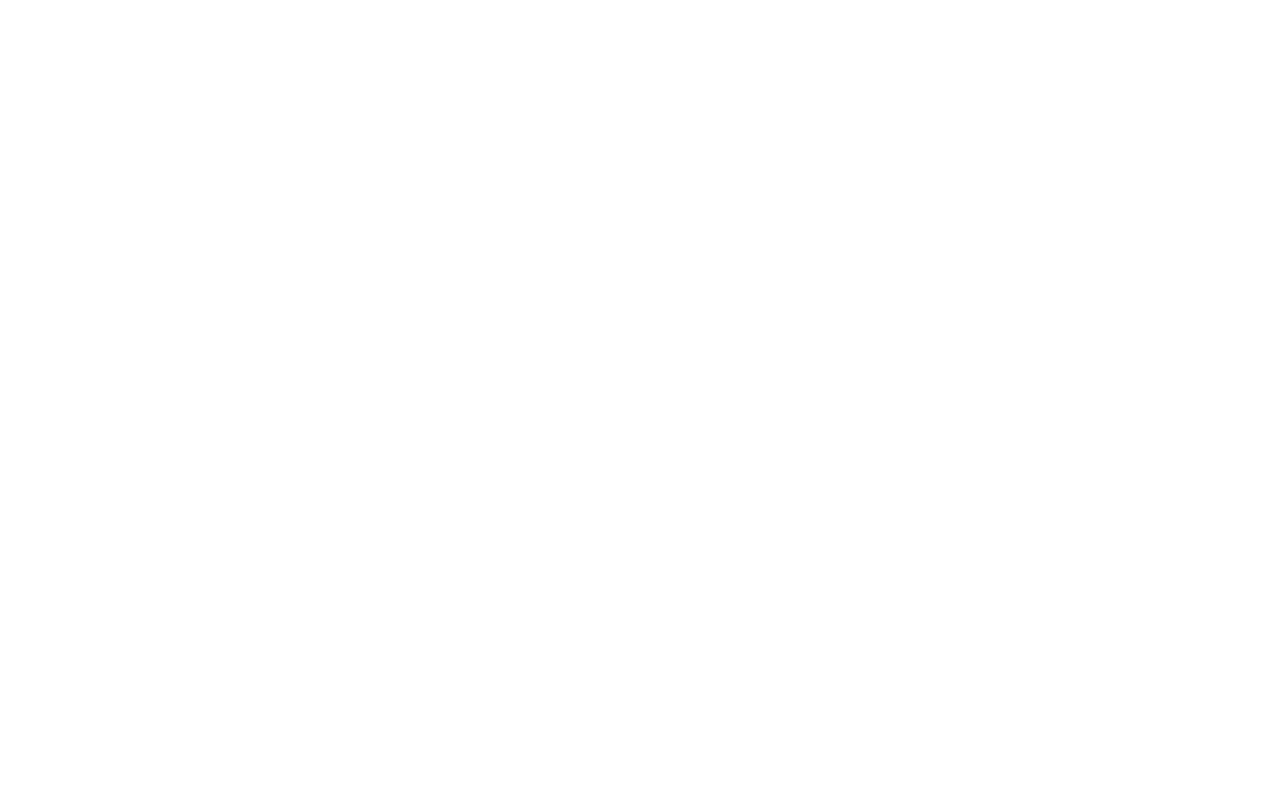
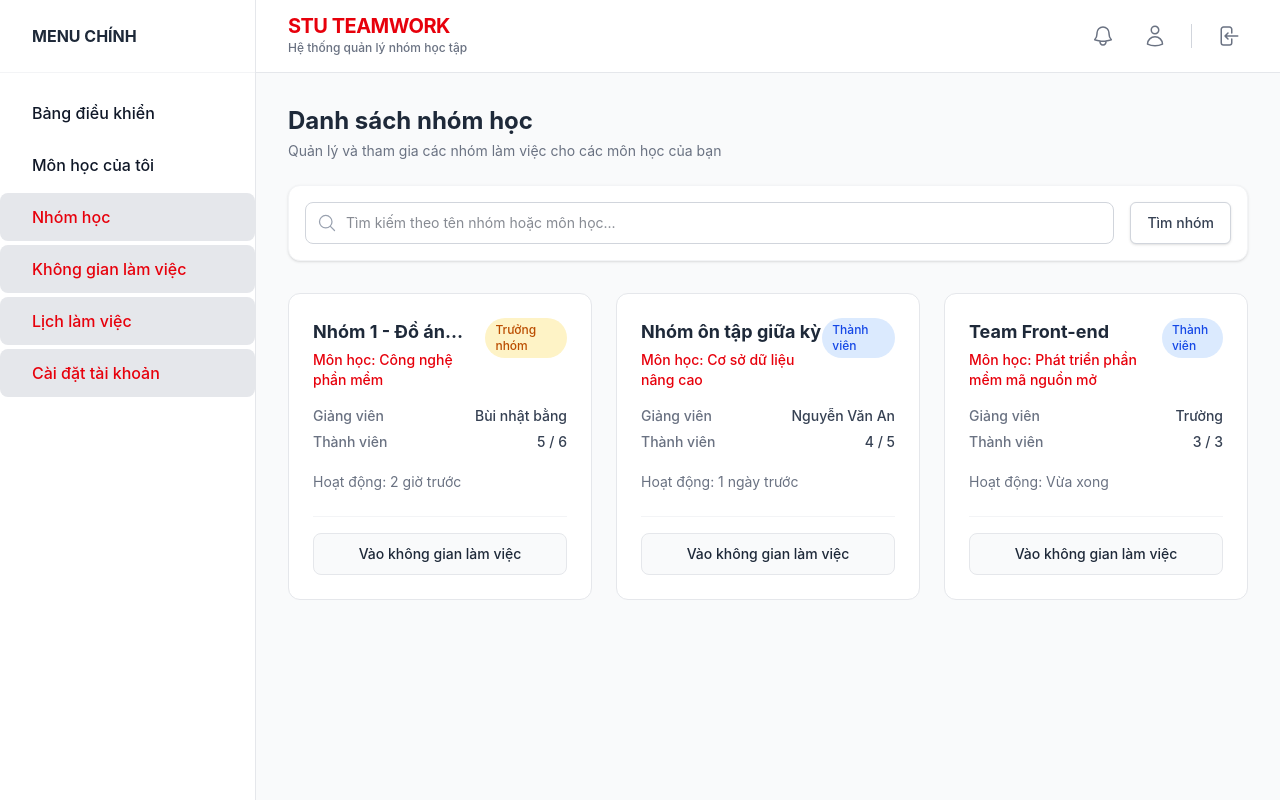
Before and after one commit to qui13082004a-afk/TTTN_FE, a React (Vite) app: page /nhomhoc in a window 1280 px wide. Before the commit this address had no page. Built offline with nearby package versions, Linux system fonts and the light colour scheme.

Commit message:
Tạo Nhóm hoc

```diff
--- a/src/App.jsx
+++ b/src/App.jsx
@@ -3,6 +3,7 @@
 import Login from './pages/Login.jsx';
 import DashboardSV from './pages/DashboardSV.jsx';
 import MyMonHoc from './pages/MyMonHoc.jsx';
+import Nhomhoc from './pages/Nhomhoc.jsx';
 function App() {
   return (
     <Router>
@@ -12,6 +13,7 @@
           <Route path ="/login" element={<Login />} />
           <Route path="/dashboard" element={<DashboardSV />} />
           <Route path="/monhoc" element={<MyMonHoc />} />
+          <Route path="/nhomhoc" element={<Nhomhoc />} />
         </Routes>
       </div>
     </Router>
--- a/src/components/Sidebar.jsx
+++ b/src/components/Sidebar.jsx
@@ -32,7 +32,7 @@
           </li>
           <li>
 
-            <NavLink to="#nhomhoc" className={getNavLinkClass}>
+            <NavLink to="/nhomhoc" className={getNavLinkClass}>
               Nhóm học
             </NavLink>
           </li>
--- a/src/pages/Login.jsx
+++ b/src/pages/Login.jsx
@@ -61,7 +61,7 @@
         </div>
       </div>
 
-      {/* Footer */}
+
       <footer className="absolute bottom-0 left-0 p-8 text-xs text-blue-900 font-bold tracking-wider">
         STU TEAMWORK
       </footer>
--- /dev/null
+++ b/src/pages/Nhomhoc.jsx
@@ -0,0 +1,129 @@
+import React from 'react';
+import Sidebar from '../components/Sidebar';
+import Header from '../components/Header'
+export default function Nhomhoc() {
+     // Dữ liệu giả
+     const groups = [
+    {
+      id: 1,
+      name: 'Nhóm 1 - Đồ án cuối kỳ',
+      subject: 'Công nghệ phần mềm',
+      members: 5,
+      teacher: 'Bùi nhật bằng',
+      maxMembers: 6,
+      role: 'Trưởng nhóm',
+      lastActive: '2 giờ trước'
+    },
+    {
+      id: 2,
+      name: 'Nhóm ôn tập giữa kỳ',
+      subject: 'Cơ sở dữ liệu nâng cao',
+      teacher: 'Nguyễn Văn An',
+      members: 4,
+      maxMembers: 5,
+      role: 'Thành viên',
+      lastActive: '1 ngày trước'
+    },
+    {
+      id: 3,
+      name: 'Team Front-end',
+      subject: 'Phát triển phần mềm mã nguồn mở',
+      teacher: 'Trường',
+      members: 3,
+      maxMembers: 3,
+      role: 'Thành viên',
+      lastActive: 'Vừa xong'
+    }
+  ];
+  return (
+    <div className="flex h-screen bg-gray-50 overflow-hidden">
+      <Sidebar />
+
+      <div className="flex-1 flex flex-col h-full">
+        <Header />
+
+        <main className="flex-1 overflow-x-hidden overflow-y-auto p-8">
+
+
+          <div className="flex justify-between items-center mb-6">
+            <div>
+              <h1 className="text-2xl font-bold text-gray-800">Danh sách nhóm học</h1>
+              <p className="text-gray-500 text-sm mt-1">Quản lý và tham gia các nhóm làm việc cho các môn học của bạn</p>
+            </div>
+
+          </div>
+
+
+          <div className="bg-white p-4 rounded-xl shadow-sm border border-gray-100 flex flex-col sm:flex-row gap-4 mb-8">
+            <div className="flex-1 relative">
+              <div className="absolute inset-y-0 left-0 pl-3 flex items-center pointer-events-none">
+                <svg className="h-5 w-5 text-gray-400" xmlns="http://www.w3.org/2000/svg" fill="none" viewBox="0 0 24 24" strokeWidth={1.5} stroke="currentColor">
+                  <path strokeLinecap="round" strokeLinejoin="round" d="M21 21l-5.197-5.197m0 0A7.5 7.5 0 105.196 5.196a7.5 7.5 0 0010.607 10.607z" />
+                </svg>
+              </div>
+              <input
+                type="text"
+                placeholder="Tìm kiếm theo tên nhóm hoặc môn học..."
+                className="w-full pl-10 pr-4 py-2.5 border border-gray-300 rounded-lg focus:ring-2 focus:ring-red-100 focus:border-red-500 outline-none transition-all text-sm"
+              />
+            </div>
+           <button className="bg-white border border-gray-300 text-gray-700 px-4 py-2.5 rounded-md hover:bg-gray-50 transition-colors font-medium text-sm shadow-sm">
+                Tìm nhóm
+              </button>
+          </div>
+
+
+          <div className="grid grid-cols-1 md:grid-cols-2 lg:grid-cols-3 gap-6">
+            {groups.map((group) => (
+              <div key={group.id} className="bg-white border border-gray-200 rounded-xl p-6 hover:shadow-md transition-shadow flex flex-col">
+
+
+                <div className="flex justify-between items-start mb-4">
+                  <div>
+                    <h3 className="text-lg font-bold text-gray-800 line-clamp-1" title={group.name}>{group.name}</h3>
+                    <p className="text-red-600 text-sm font-medium mt-1">Môn học: {group.subject}</p>
+                  </div>
+                  <span className={`px-2.5 py-1 text-xs font-medium rounded-full ${
+                    group.role === 'Trưởng nhóm' ? 'bg-amber-100 text-amber-700' : 'bg-blue-100 text-blue-700'
+                  }`}>
+                    {group.role}
+                  </span>
+                </div>
+
+
+                <div className="flex-1 space-y-3 mb-6">
+
+                  <div>
+                    <div className="flex justify-between text-sm mb-1.5">
+                      <span className="text-gray-500 font-medium">Giảng viên</span>
+                      <span className="text-gray-700 font-medium">{group.teacher}</span>
+                    </div>
+
+                    <div className="flex justify-between text-sm mb-1.5">
+                      <span className="text-gray-500 font-medium">Thành viên</span>
+                      <span className="text-gray-700 font-medium">{group.members} / {group.maxMembers}</span>
+                    </div>
+
+
+                  </div>
+
+                  <div className="flex items-center gap-2 text-sm text-gray-500 pt-2">
+                    Hoạt động: {group.lastActive}
+                  </div>
+                </div>
+
+
+                <div className="pt-4 border-t border-gray-100">
+                  <button className="w-full py-2.5 bg-gray-50 hover:bg-gray-100 text-gray-800 font-medium rounded-lg transition-colors text-sm border border-gray-200">
+                    Vào không gian làm việc
+                  </button>
+                </div>
+              </div>
+            ))}
+          </div>
+
+        </main>
+      </div>
+    </div>
+  );
+}
```
